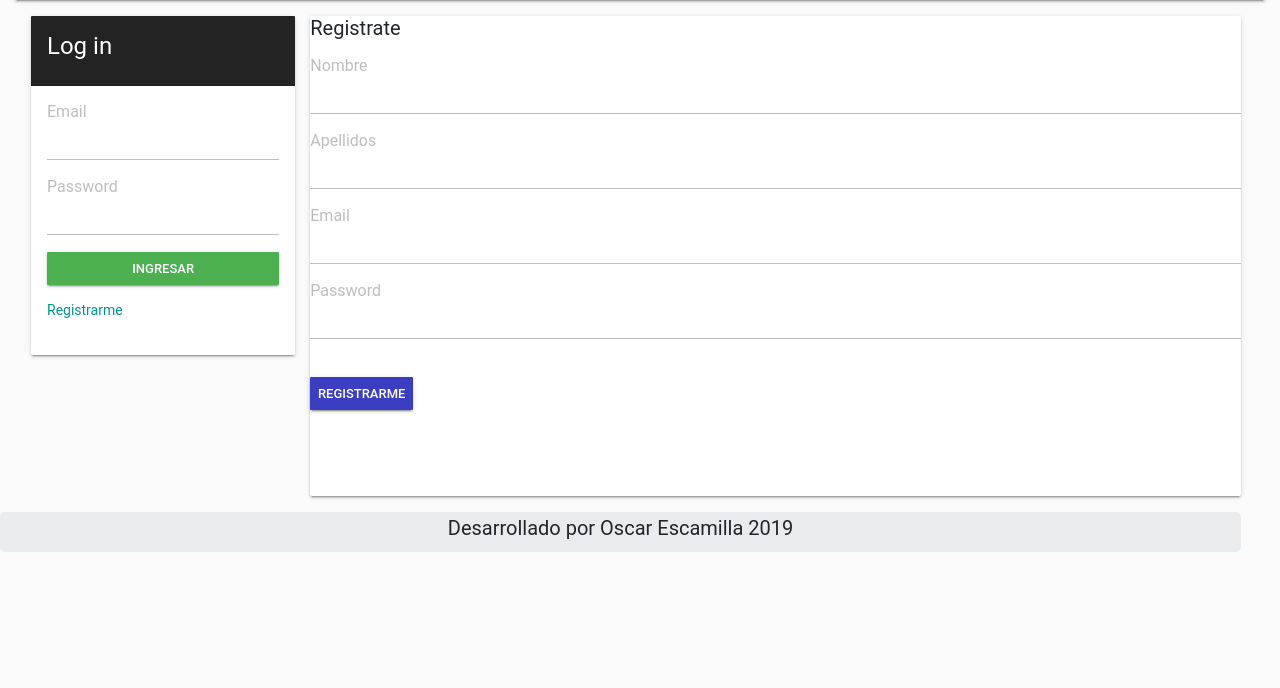
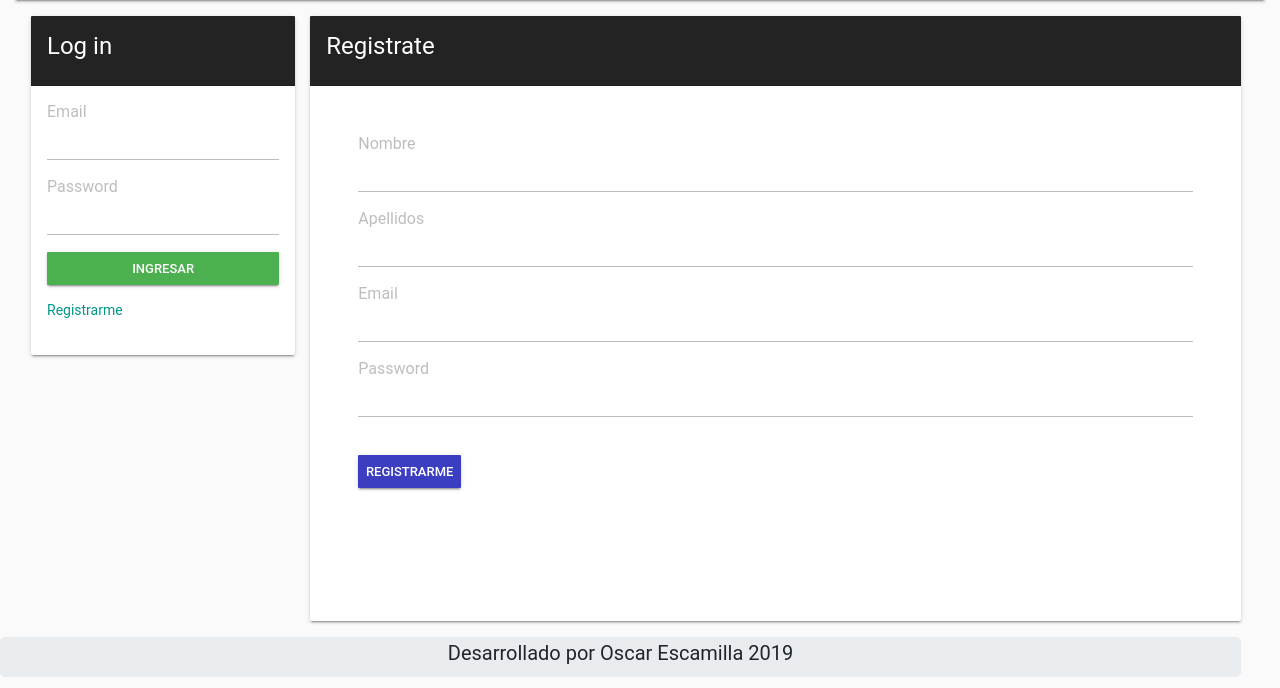
Before and after one commit to OscarEscamilla/TiendaOnline-mvc-php, a PHP site: page /tienda/usuario/registro in a window 1280 px wide. Shown: the part 112-800 px from the top of the page. Run offline with PHP 8.4, Linux system fonts and the light colour scheme; data comes from the database, SQL or seed files in the repository; some libraries are stand-ins or nearby versions.

Commit message:
producto controller y gestion

```diff
--- a/assets/css/estilos.css
+++ b/assets/css/estilos.css
@@ -1,3 +1,9 @@
+
+.body{
+    height: 800px;
+}
+
+
 .in{
     width: 100% !important;
 }
--- a/controllers/ProductoController.php
+++ b/controllers/ProductoController.php
@@ -7,4 +7,8 @@ class productoController{
         //renderizar vista
         require_once 'views/producto/destacados.php';
     }
+
+    public function gestion(){
+        require_once 'views/producto/gestion.php';
+    }
 }
--- a/views/layout/sidebar.php
+++ b/views/layout/sidebar.php
@@ -50,6 +50,7 @@
                 <?php if(isset($_SESSION['admin'])):?>
                     <a href="#" class="list-group-item list-group-item-action active  bg-dark">Gestionar Pedidos</a>
                     <a href="<?php echo base_url; ?>categoria/index" class="list-group-item list-group-item-action active  bg-dark">Gestionar Categorias</a>
+                    <a href="<?php echo base_url; ?>producto/gestion" class="list-group-item list-group-item-action active  bg-dark">Gestionar Productos</a>
                 <?php endif; ?>
                 <?php if(isset($_SESSION['usuario'])):?>
                 <a href="#" class="list-group-item list-group-item-action active  bg-dark"> Mis pedidos</a>
--- a/views/producto/destacados.php
+++ b/views/producto/destacados.php
@@ -1 +1 @@
-<h5>Destacados view</h5>
+<div class="card-header text-white bg-dark m-0"><h4>Productos Destacados</h4></div>
--- /dev/null
+++ b/views/producto/gestion.php
@@ -0,0 +1 @@
+<h1>Gestion de pro</h1>
--- a/views/usuario/registro.php
+++ b/views/usuario/registro.php
@@ -1,5 +1,5 @@
 
-<h5 class="mb-3">Registrate</h5>
+<div class="card-header text-white bg-dark m-0"><h4>Registrate</h4></div>
 <?php
 
 
@@ -26,6 +26,7 @@
     Utils::deleteSession('registro');
 ?>
 
+<div class="p-5">
 
 <form action="<?php echo base_url?>usuario/save"  method="POST" class="">
     <div class="form-group">
@@ -49,3 +50,5 @@
         <input type="submit" value="Registrarme" class="btn btn-raised btn-primary btn-sm ">
     </div>
 </form>
+
+</div>
```
Also changed, not shown: models/Producto.php (added, +12 -0 lines).
